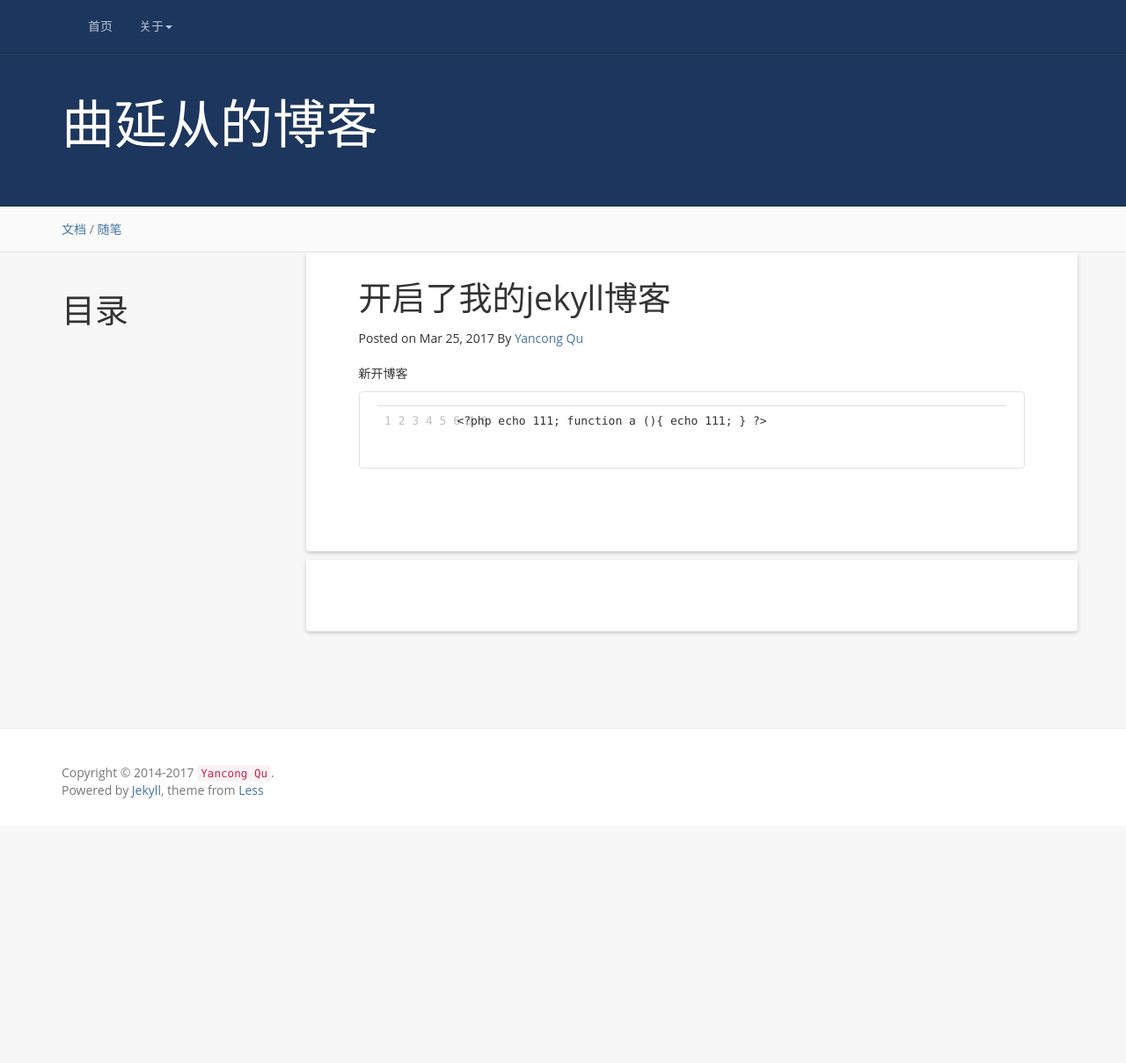
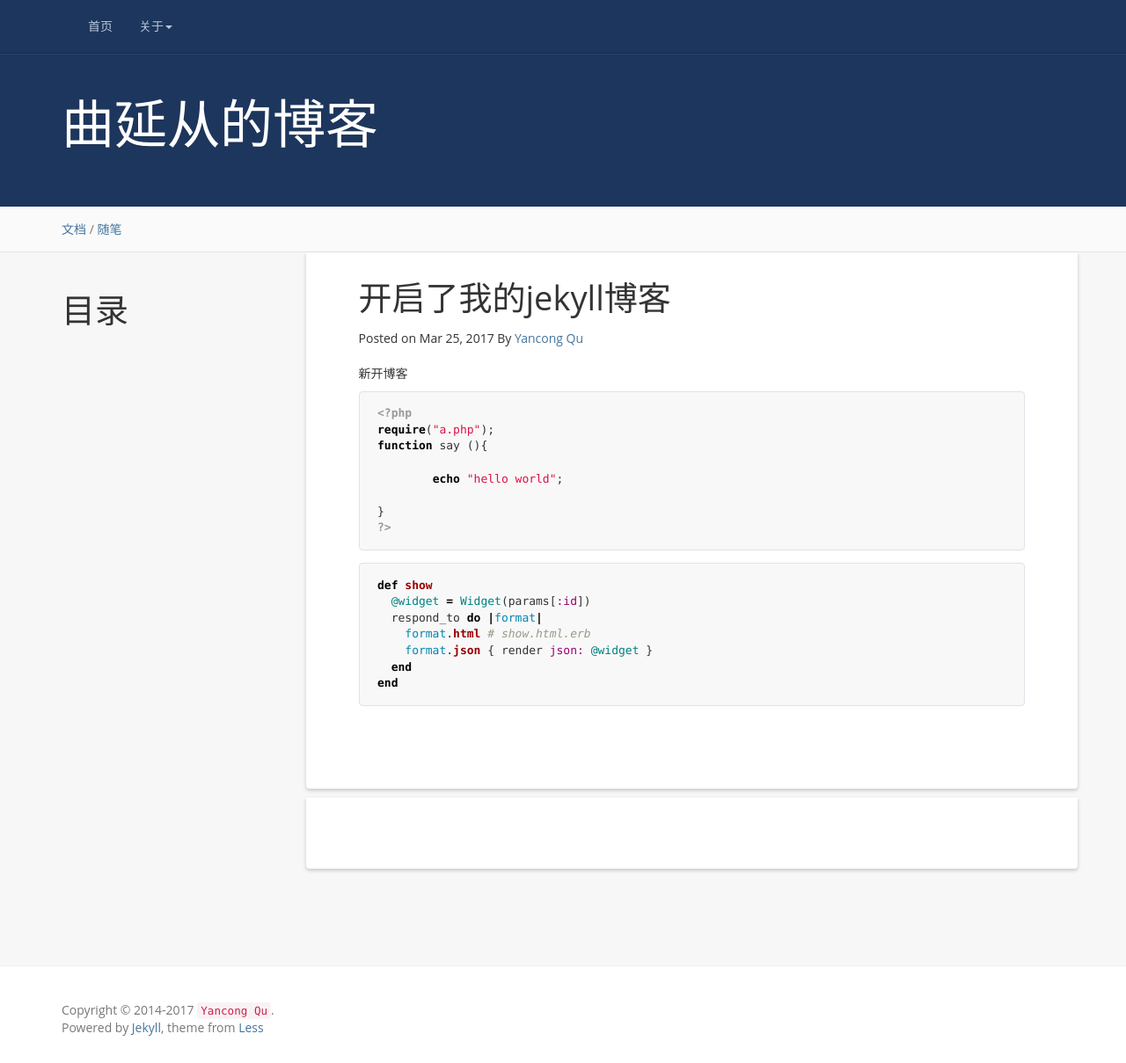
Before and after one commit to quyancong/quyancong.github.io, a Jekyll site: the page built from _posts/2017-03-25-open-my-blog.md, in a window 1280 px wide and 1209 px high. Shown: the whole window at 88% size. Built offline with Jekyll 4.4.1, drawn with Linux system fonts in a browser that asks for light colours; nearby versions of some CDN libraries; comment, search, counter and statistics services are not loaded.

Commit message:
修改配置

```diff
--- a/_config.yml
+++ b/_config.yml
@@ -32,5 +32,3 @@ kramdown:
     - smart
   enable_coderay: true
   syntax_highlighter: rouge
-  coderay:
-    coderay_line_numbers:  nil
--- a/_includes/head.html
+++ b/_includes/head.html
@@ -9,7 +9,7 @@
 
 	<link rel="stylesheet" href="{{ '/styles/css/index.css' | prepend: site.baseurl }}">
 	<link rel="stylesheet" href="{{ '/styles/css/fontawesome/css/font-awesome.min.css' | prepend: site.baseurl }}">
-	<link rel="stylesheet" href="{{ '/styles/css/syntax.css' | prepend: site.baseurl }}">
+	<link rel="stylesheet" href="{{ '/styles/css/rouge.css' | prepend: site.baseurl }}">
 	<link rel="canonical" href="{{ page.url | replace:'index.html','' | prepend: site.baseurl }}">
 	<link rel="alternate" type="application/rss+xml" title="{{ site.name }}" href="{{ '/feed.xml' | prepend: site.baseurl }}">
 
--- a/_posts/2017-03-25-open-my-blog.md
+++ b/_posts/2017-03-25-open-my-blog.md
@@ -12,13 +12,23 @@ tag: 随笔
 
 新开博客
 
-~~~
+{% highlight php %}
 <?php
-echo 111;
-function a (){
+require("a.php");
+function say (){
 
+	echo "hello world";
 
-	echo 111;
 }
 ?>
-~~~
+{% endhighlight php %}
+
+{% highlight ruby %}
+def show
+  @widget = Widget(params[:id])
+  respond_to do |format|
+    format.html # show.html.erb
+    format.json { render json: @widget }
+  end
+end
+{% endhighlight ruby %}
--- /dev/null
+++ b/styles/css/rouge.css
@@ -0,0 +1,209 @@
+.highlight table td { padding: 5px; }
+.highlight table pre { margin: 0; }
+.highlight .cm {
+  color: #999988;
+  font-style: italic;
+}
+.highlight .cp {
+  color: #999999;
+  font-weight: bold;
+}
+.highlight .c1 {
+  color: #999988;
+  font-style: italic;
+}
+.highlight .cs {
+  color: #999999;
+  font-weight: bold;
+  font-style: italic;
+}
+.highlight .c, .highlight .cd {
+  color: #999988;
+  font-style: italic;
+}
+.highlight .err {
+  color: #a61717;
+  background-color: #e3d2d2;
+}
+.highlight .gd {
+  color: #000000;
+  background-color: #ffdddd;
+}
+.highlight .ge {
+  color: #000000;
+  font-style: italic;
+}
+.highlight .gr {
+  color: #aa0000;
+}
+.highlight .gh {
+  color: #999999;
+}
+.highlight .gi {
+  color: #000000;
+  background-color: #ddffdd;
+}
+.highlight .go {
+  color: #888888;
+}
+.highlight .gp {
+  color: #555555;
+}
+.highlight .gs {
+  font-weight: bold;
+}
+.highlight .gu {
+  color: #aaaaaa;
+}
+.highlight .gt {
+  color: #aa0000;
+}
+.highlight .kc {
+  color: #000000;
+  font-weight: bold;
+}
+.highlight .kd {
+  color: #000000;
+  font-weight: bold;
+}
+.highlight .kn {
+  color: #000000;
+  font-weight: bold;
+}
+.highlight .kp {
+  color: #000000;
+  font-weight: bold;
+}
+.highlight .kr {
+  color: #000000;
+  font-weight: bold;
+}
+.highlight .kt {
+  color: #445588;
+  font-weight: bold;
+}
+.highlight .k, .highlight .kv {
+  color: #000000;
+  font-weight: bold;
+}
+.highlight .mf {
+  color: #009999;
+}
+.highlight .mh {
+  color: #009999;
+}
+.highlight .il {
+  color: #009999;
+}
+.highlight .mi {
+  color: #009999;
+}
+.highlight .mo {
+  color: #009999;
+}
+.highlight .m, .highlight .mb, .highlight .mx {
+  color: #009999;
+}
+.highlight .sb {
+  color: #d14;
+}
+.highlight .sc {
+  color: #d14;
+}
+.highlight .sd {
+  color: #d14;
+}
+.highlight .s2 {
+  color: #d14;
+}
+.highlight .se {
+  color: #d14;
+}
+.highlight .sh {
+  color: #d14;
+}
+.highlight .si {
+  color: #d14;
+}
+.highlight .sx {
+  color: #d14;
+}
+.highlight .sr {
+  color: #009926;
+}
+.highlight .s1 {
+  color: #d14;
+}
+.highlight .ss {
+  color: #990073;
+}
+.highlight .s {
+  color: #d14;
+}
+.highlight .na {
+  color: #008080;
+}
+.highlight .bp {
+  color: #999999;
+}
+.highlight .nb {
+  color: #0086B3;
+}
+.highlight .nc {
+  color: #445588;
+  font-weight: bold;
+}
+.highlight .no {
+  color: #008080;
+}
+.highlight .nd {
+  color: #3c5d5d;
+  font-weight: bold;
+}
+.highlight .ni {
+  color: #800080;
+}
+.highlight .ne {
+  color: #990000;
+  font-weight: bold;
+}
+.highlight .nf {
+  color: #990000;
+  font-weight: bold;
+}
+.highlight .nl {
+  color: #990000;
+  font-weight: bold;
+}
+.highlight .nn {
+  color: #555555;
+}
+.highlight .nt {
+  color: #000080;
+}
+.highlight .vc {
+  color: #008080;
+}
+.highlight .vg {
+  color: #008080;
+}
+.highlight .vi {
+  color: #008080;
+}
+.highlight .nv {
+  color: #008080;
+}
+.highlight .ow {
+  color: #000000;
+  font-weight: bold;
+}
+.highlight .o {
+  color: #000000;
+  font-weight: bold;
+}
+.highlight .w {
+  color: #bbbbbb;
+}
+.highlight {
+  background-color: #f8f8f8;
+}
```
